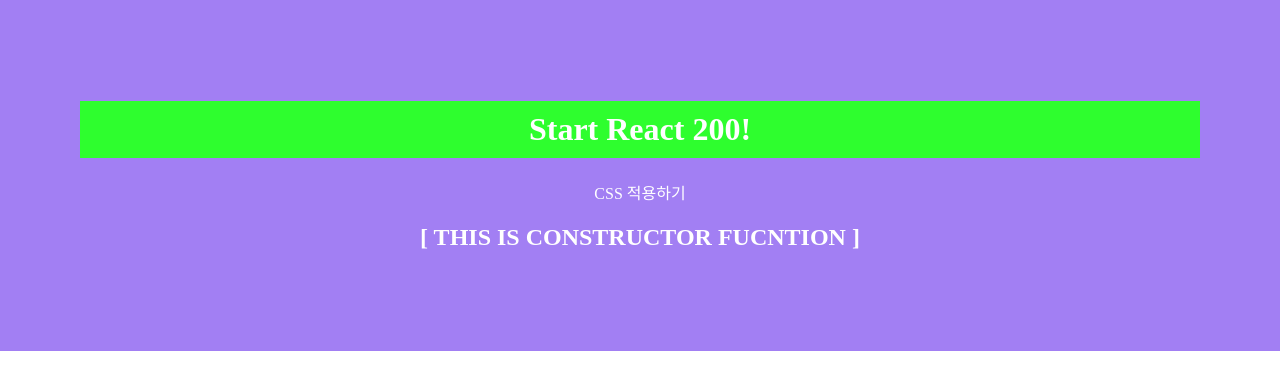
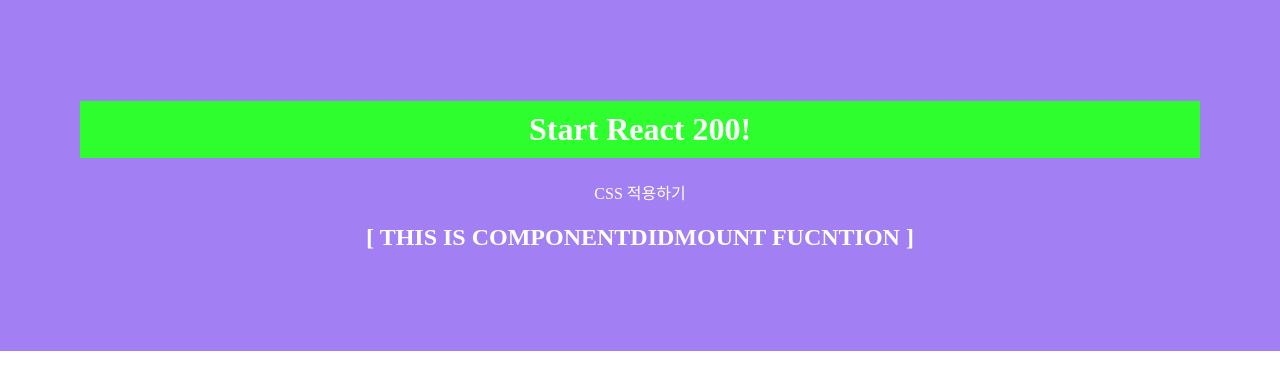
Before and after one commit to bestroom449k/first_App, a React (Create React App) app: page / in a window 1280 px wide. Shown: the top 390 px of the page. Built offline with nearby package versions, Linux system fonts and the light colour scheme.

Commit message:
chapter 7

```diff
--- a/src/App.js
+++ b/src/App.js
@@ -1,6 +1,6 @@
 import React from 'react';
 import './App.css';
-import LifecycleEx from './R006_LifecycleEx'
+import LifecycleEx from './R007_LifecycleEx'
 
 function App() {
   return (
--- a/src/R006_LifecycleEx.js
+++ /dev/null
@@ -1,25 +0,0 @@
-import React, { Component } from 'react';
-
-class R006_LifecycleEx extends Component {
-  static getDerivedStateFromProps(props, state) {
-    console.log('2. getDerivedStateFromProps Call :'+props.prop_value);
-    return {};
-  }
-  constructor(props) {
-    super(props);
-    this.state = {};
-    console.log('1. constructor Call');
-  }
-
-  render() {
-    console.log('3. render Call');
-    return (
-      <h2>[ THIS IS CONSTRUCTOR FUCNTION ]</h2>
-    )
-  }
-}
-
-export default R006_LifecycleEx;
-/*컴포넌트 인스턴스 생성ㄴ-
-state 초기화
- constructor Call 로그 출력 */
--- /dev/null
+++ b/src/R007_LifecycleEx.js
@@ -0,0 +1,29 @@
+import React, { Component } from 'react';
+
+class R007_LifecycleEx extends Component {
+  static getDerivedStateFromProps(props, state) {
+    console.log('2. getDerivedStateFromProps Call :'+props.prop_value);
+    return {tmp_state:props.prop_value};
+  }
+
+  constructor(props) {
+    super(props);
+    this.state = {};
+    console.log('1. constructor Call');
+  }
+
+  componentDidMount() {
+    console.log('4. componentDidMount Call');
+    console.log('5. tmp_state : '+this.state.tmp_state);
+  }
+
+  render() {
+    console.log('3. render Call');
+    return (
+      <h2>[ THIS IS COMPONENTDIDMOUNT FUCNTION ]</h2>
+    )
+  }
+}
+
+export default R007_LifecycleEx;
+/*6번과 크게 다를 것이 없이 여기서는 commpnentFidmount도 사용 한다 */
```
